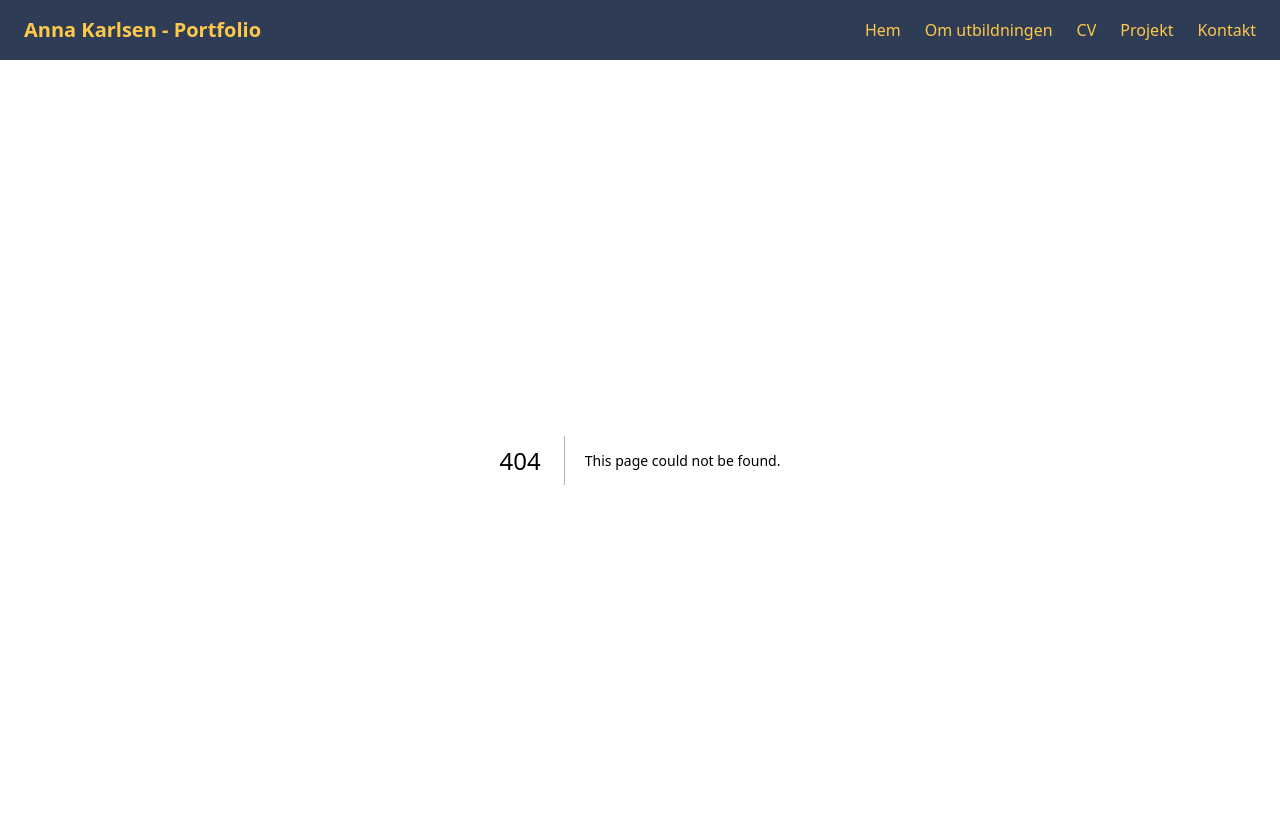
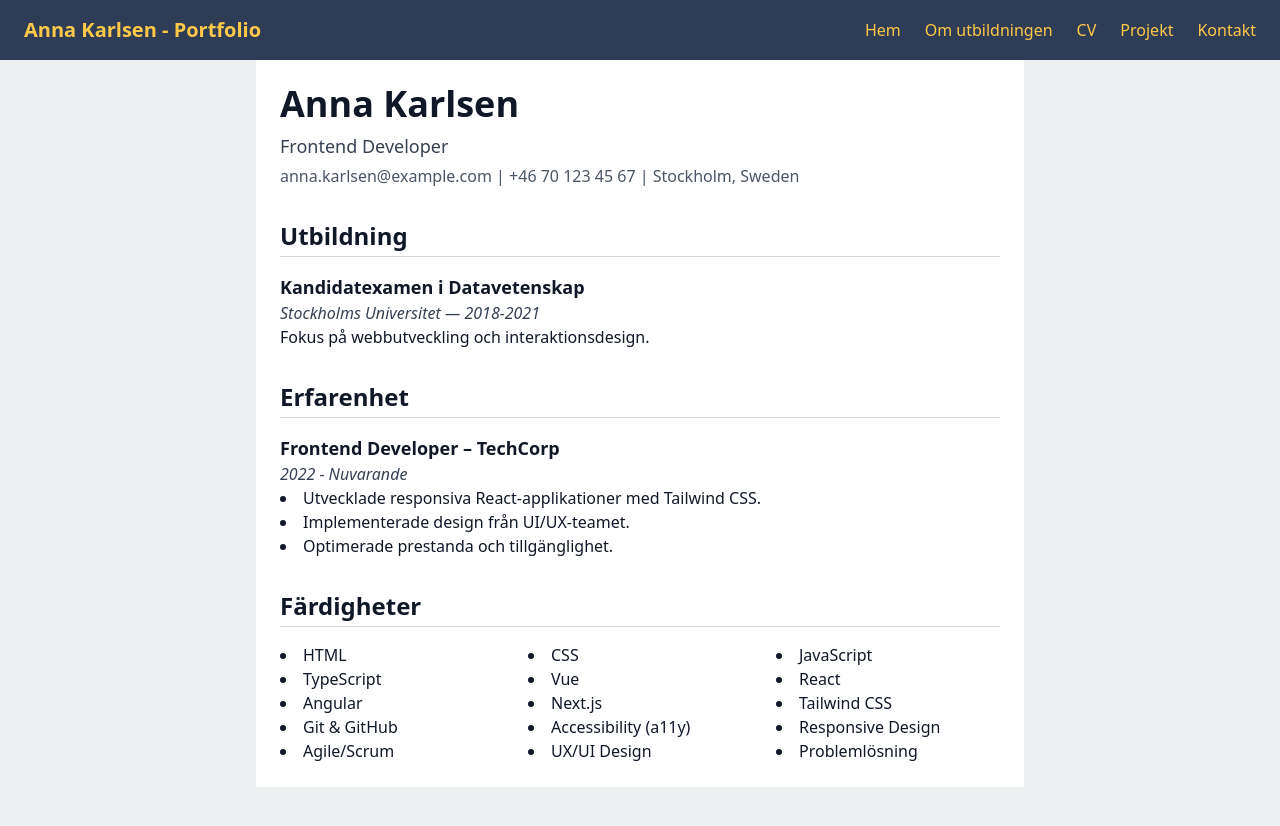
Before and after one commit to annkar73/portfolio-nextjs, a Next.js app: page /cv in a window 1280 px wide. Before the commit this address had no page. Shown: the top 826 px of the page. After the commit the page ends 800 px from the top, so only its background shows below. Built offline with nearby package versions, Linux system fonts and the light colour scheme.

Commit message:
init cv page

```diff
--- /dev/null
+++ b/src/app/cv/page.tsx
@@ -0,0 +1,49 @@
+// app/cv/page.tsx
+import { cvData } from "@/data/cvData";
+
+export default function CVPage() {
+  return (
+    <main className="max-w-3xl mx-auto p-6 bg-white text-gray-900 print:bg-white print:text-black print:p-0 print:shadow-none print:max-w-none print:mx-0">
+      <section className="mb-8">
+        <h1 className="text-4xl font-bold mb-2">{cvData.name}</h1>
+        <p className="text-lg text-gray-700 mb-1">{cvData.title}</p>
+        <p className="text-gray-600 mb-4">{cvData.contact}</p>
+      </section>
+
+      <section className="mb-8">
+        <h2 className="text-2xl font-semibold mb-4 border-b border-gray-300 pb-1">Utbildning</h2>
+        {cvData.education.map((edu, index) => (
+          <div key={index} className="mb-4">
+            <h3 className="font-semibold text-lg">{edu.degree}</h3>
+            <p className="italic text-gray-700">{edu.school} — {edu.period}</p>
+            <p>{edu.details}</p>
+          </div>
+        ))}
+      </section>
+
+      <section className="mb-8">
+        <h2 className="text-2xl font-semibold mb-4 border-b border-gray-300 pb-1">Erfarenhet</h2>
+        {cvData.experience.map((exp, index) => (
+          <div key={index} className="mb-4">
+            <h3 className="font-semibold text-lg">{exp.role}</h3>
+            <p className="italic text-gray-700">{exp.period}</p>
+            <ul className="list-disc list-inside">
+              {exp.details.map((detail, i) => (
+                <li key={i}>{detail}</li>
+              ))}
+            </ul>
+          </div>
+        ))}
+      </section>
+
+      <section>
+        <h2 className="text-2xl font-semibold mb-4 border-b border-gray-300 pb-1">Färdigheter</h2>
+        <ul className="list-disc list-inside grid grid-cols-3 gap-x-6">
+          {cvData.skills.map((skill, index) => (
+            <li key={index}>{skill}</li>
+          ))}
+        </ul>
+      </section>
+    </main>
+  );
+}
--- /dev/null
+++ b/src/data/cvData.ts
@@ -0,0 +1,43 @@
+// src/data/cvData.ts
+
+export const cvData = {
+  name: "Anna Karlsen",
+  title: "Frontend Developer",
+  contact: "anna.karlsen@example.com | +46 70 123 45 67 | Stockholm, Sweden",
+  education: [
+    {
+      degree: "Kandidatexamen i Datavetenskap",
+      school: "Stockholms Universitet",
+      period: "2018-2021",
+      details: "Fokus på webbutveckling och interaktionsdesign.",
+    },
+  ],
+  experience: [
+    {
+      role: "Frontend Developer – TechCorp",
+      period: "2022 - Nuvarande",
+      details: [
+        "Utvecklade responsiva React-applikationer med Tailwind CSS.",
+        "Implementerade design från UI/UX-teamet.",
+        "Optimerade prestanda och tillgänglighet.",
+      ],
+    },
+  ],
+  skills: [
+    "HTML",
+    "CSS",
+    "JavaScript",
+    "TypeScript",
+    "Vue",
+    "React",
+    "Angular",
+    "Next.js",
+    "Tailwind CSS",
+    "Git & GitHub",
+    "Accessibility (a11y)",
+    "Responsive Design",
+    "Agile/Scrum",
+    "UX/UI Design",
+    "Problemlösning",
+  ],
+};
```
